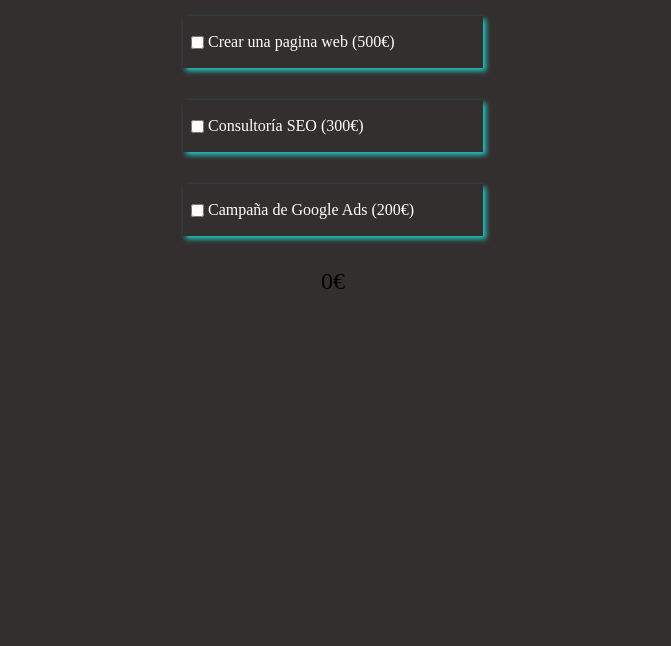
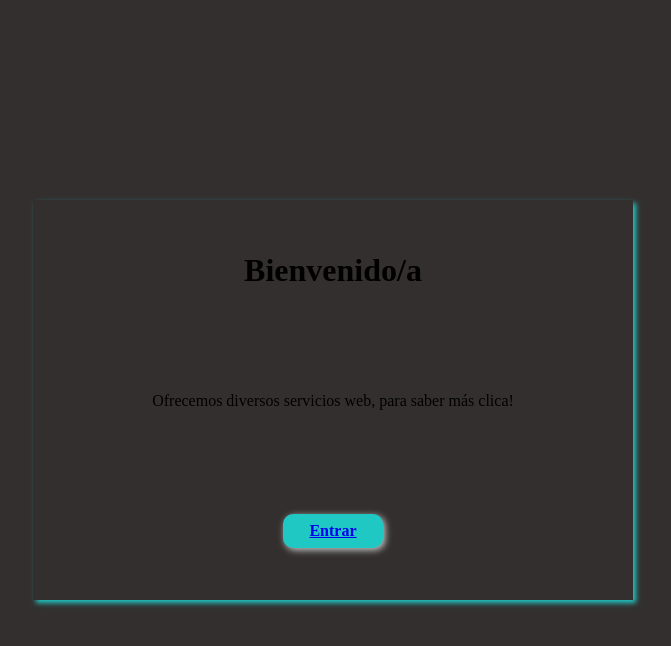
Before and after one commit to jenDevelopez/Sprint_7, a React (Vite) app: page /wellcome in a window 1280 px wide. Shown: the top 646 px of the page, without its empty margins (307-978 px from the left). Built offline with nearby package versions, Linux system fonts and the light colour scheme.

Commit message:
Ejercicio 5 finalizado

```diff
--- a/package.json
+++ b/package.json
@@ -12,6 +12,8 @@
   "dependencies": {
     "react": "^18.2.0",
     "react-dom": "^18.2.0",
+    "react-router": "^6.14.1",
+    "react-router-dom": "^6.14.1",
     "styled-components": "^6.0.0-rc.6"
   },
   "devDependencies": {
--- a/src/App.tsx
+++ b/src/App.tsx
@@ -1,125 +1,18 @@
-import {
-  DivApp,
-  DivCheckboxContainer,
-  DivTotal,
-} from "./styles/StyledComponents";
-import { data } from "./data";
-import { useState, useEffect } from "react";
-import Checkbox from "./components/Checkbox";
-import Modal from "./components/Modal";
+import { Link } from 'react-router-dom'
 
 export default function App() {
-
-  const getInitialStorage = () => {
-    const initialValue = window.localStorage.getItem('inputCheckbox')
-    if(initialValue !== null){
-      const valor = JSON.parse(initialValue)
-      setChecked(valor)
-    }
-  }
-
-  const [pages, setPages] = useState(0)
-  const [languages,setLanguages] = useState(0)
-  const [total,setTotal] = useState(0)
-  const [checked,setChecked] = useState(new Array(data.length).fill(false))
-
-  const getLanguages = () => {
-    const dataLanguages = localStorage.getItem('inputLanguages')
-    dataLanguages && setLanguages(JSON.parse(dataLanguages))
-  }
-
-  const getPages = () => {
-      const dataPages = localStorage.getItem('inputPages')
-      dataPages && setPages(JSON.parse(dataPages))
-
-  }
-  const handleChange = (position: number) => {
-    const checkedState = checked.map((item, index) =>
-    index === position ? !item : item
-    );
-
-
-    setChecked(checkedState);
-
-    const totalPrice = checkedState.reduce((sum, curr, index) => {
-      if (curr === true) {
-        if (curr === true && index === 0) {
-          return sum + data[index].price + languages * 30 + pages * 30;
-        }
-        return sum + data[index].price;
-      }
-      return sum;
-    }, 0);
-    setTotal(totalPrice);
-  };
-
-  const handlePageAdd = () => {
-    setPages(pages + 1);
-  };
-
-  const handlePageSubstract = () => {
-    pages > 0 ? setPages(pages - 1) : null;
-  };
-
-  const handleLanguageAdd = () => {
-    setLanguages(languages + 1);
-  };
-
-  const handleLanguagesubstract = () => {
-    languages > 0 ? setLanguages(languages - 1) : null;
-  };
-
-
-
-  useEffect(()=> {
-    handleChange();
-  },[languages,pages,total])
-
-  useEffect(() => {
-    const initialValue = window.localStorage.getItem('inputCheckbox')
-    if(initialValue !== null){
-      const valor = JSON.parse(initialValue)
-      setChecked(valor)
-    }
-    getLanguages()
-    getPages()
-  },[])
-
-  useEffect(() => {
-    localStorage.setItem('inputCheckbox',JSON.stringify(checked))
-    localStorage.setItem('inputPages',JSON.stringify(pages))
-    localStorage.setItem('inputLanguages',JSON.stringify(languages))
-  }, [languages, pages,checked]);
-
   return (
-    <DivApp>
-      {data.map((item, index) => (
-        <DivCheckboxContainer key={item.id}>
-          <Checkbox
-            key={item.id}
-            id={item.id}
-            price={item.price}
-            title={item.title}
-            checked={checked[index]}
-            onChange={() => handleChange(index)}
-          />
-          {index === 0 && checked[0] === true ? (
-            <Modal
-              valuePage={pages}
-              valueLange={languages}
-              handlePageAdd={handlePageAdd}
-              handlePageSubstract={handlePageSubstract}
-              handleLanguageAdd={handleLanguageAdd}
-              handleLanguageSubstract={handleLanguagesubstract}
-              onChangeLanguage={(e) => setLanguages(e.target.value)}
-              onChangePage={(e) => setPages(e.target.value)}
-            />
-          ) : null}
-        </DivCheckboxContainer>
-      ))}
-
-      <DivTotal>{total}€</DivTotal>
-
-    </DivApp>
-  );
+    <div className="wellcome-div">
+      <nav>
+        <ul>
+          <li>
+            <Link to="/wellcome">Wellcome</Link>
+          </li>
+          <li>
+            <Link to="/presupuesto">Presupuesto</Link>
+          </li>
+        </ul>
+      </nav>
+    </div>
+  )
 }
--- /dev/null
+++ b/src/components/InitialButton.tsx
@@ -0,0 +1,10 @@
+import { ButtonWellcome } from "../styles/StyledComponents"
+import { ButtonProps } from "../types"
+
+export default function Button({content}:ButtonProps) {
+  return (
+    <ButtonWellcome href="/presupuesto">
+      {content}
+    </ButtonWellcome>
+  )
+}
--- a/src/main.tsx
+++ b/src/main.tsx
@@ -1,9 +1,24 @@
 import ReactDOM from 'react-dom/client'
 import App from './App.tsx'
+import { createBrowserRouter, RouterProvider } from 'react-router-dom'
+import Presupuesto from './pages/Presupuesto.tsx'
+import Bienvenida from './pages/Bienvenida.tsx'
 
-
+const router = createBrowserRouter([
+    {
+        path: '/',
+        element: <App />
+    },
+    {
+        path: '/wellcome',
+        element:  <Bienvenida />
+    },
+    {
+        path: "/presupuesto",
+        element: <Presupuesto />
+    }
+])
 ReactDOM.createRoot(document.getElementById('root') as HTMLElement).render(
 
-    <App />
-
+    <RouterProvider router={router} />
 )
--- /dev/null
+++ b/src/pages/Bienvenida.tsx
@@ -0,0 +1,19 @@
+import InitialButton from "../components/InitialButton"
+import { StyledWellcome, ContainerWellcome } from "../styles/StyledComponents"
+
+export default function Bienvenida() {
+  return (
+    <ContainerWellcome>
+        <StyledWellcome>
+      <h1>
+        Bienvenido/a
+      </h1>
+      <p>
+        Ofrecemos diversos servicios web, para saber más clica!
+      </p>
+      <InitialButton content="Entrar" onClick={()=>{console.log('bienvenida')}}/>
+    </StyledWellcome>
+    </ContainerWellcome>
+
+  )
+}
--- /dev/null
+++ b/src/pages/Presupuesto.tsx
@@ -0,0 +1,121 @@
+import { DivApp, DivCheckboxContainer, DivTotal } from "../styles/StyledComponents";
+import { data } from "../data";
+import { useState, useEffect } from "react";
+import Checkbox from "../components/Checkbox";
+import Modal from "../components/Modal";
+
+export default function Presupuesto() {
+
+  const getInitialStorage = () => {
+    const initialValue = window.localStorage.getItem('inputCheckbox')
+    if(initialValue !== null){
+      const valor = JSON.parse(initialValue)
+      setChecked(valor)
+    }
+  }
+
+  const [pages, setPages] = useState(0)
+  const [languages,setLanguages] = useState(0)
+  const [total,setTotal] = useState(0)
+  const [checked,setChecked] = useState(new Array(data.length).fill(false))
+
+  const getLanguages = () => {
+    const dataLanguages = localStorage.getItem('inputLanguages')
+    dataLanguages && setLanguages(JSON.parse(dataLanguages))
+  }
+
+  const getPages = () => {
+      const dataPages = localStorage.getItem('inputPages')
+      dataPages && setPages(JSON.parse(dataPages))
+
+  }
+  const handleChange = (position: number) => {
+    const checkedState = checked.map((item, index) =>
+    index === position ? !item : item
+    );
+
+
+    setChecked(checkedState);
+
+    const totalPrice = checkedState.reduce((sum, curr, index) => {
+      if (curr === true) {
+        if (curr === true && index === 0) {
+          return sum + data[index].price + languages * 30 + pages * 30;
+        }
+        return sum + data[index].price;
+      }
+      return sum;
+    }, 0);
+    setTotal(totalPrice);
+  };
+
+  const handlePageAdd = () => {
+    setPages(pages + 1);
+  };
+
+  const handlePageSubstract = () => {
+    pages > 0 ? setPages(pages - 1) : null;
+  };
+
+  const handleLanguageAdd = () => {
+    setLanguages(languages + 1);
+  };
+
+  const handleLanguagesubstract = () => {
+    languages > 0 ? setLanguages(languages - 1) : null;
+  };
+
+
+
+  useEffect(()=> {
+    handleChange();
+  },[languages,pages,total])
+
+  useEffect(() => {
+    const initialValue = window.localStorage.getItem('inputCheckbox')
+    if(initialValue !== null){
+      const valor = JSON.parse(initialValue)
+      setChecked(valor)
+    }
+    getLanguages()
+    getPages()
+  },[])
+
+  useEffect(() => {
+    localStorage.setItem('inputCheckbox',JSON.stringify(checked))
+    localStorage.setItem('inputPages',JSON.stringify(pages))
+    localStorage.setItem('inputLanguages',JSON.stringify(languages))
+  }, [languages, pages,checked]);
+
+  return (
+    <DivApp>
+      {data.map((item, index) => (
+        <DivCheckboxContainer key={item.id}>
+          <Checkbox
+            key={item.id}
+            id={item.id}
+            price={item.price}
+            title={item.title}
+            checked={checked[index]}
+            onChange={() => handleChange(index)}
+          />
+          {index === 0 && checked[0] === true ? (
+            <Modal
+              valuePage={pages}
+              valueLange={languages}
+              handlePageAdd={handlePageAdd}
+              handlePageSubstract={handlePageSubstract}
+              handleLanguageAdd={handleLanguageAdd}
+              handleLanguageSubstract={handleLanguagesubstract}
+              onChangeLanguage={(e) => setLanguages(e.target.value)}
+              onChangePage={(e) => setPages(e.target.value)}
+            />
+          ) : null}
+        </DivCheckboxContainer>
+      ))}
+
+      <DivTotal>{total}€</DivTotal>
+
+    </DivApp>
+  );
+}
--- a/src/styles/StyledComponents.tsx
+++ b/src/styles/StyledComponents.tsx
@@ -51,7 +51,34 @@
   font-weight: bold;
 `
 export const DivTotal = styled.div`
+
   align-self: center;
   font-size: 1.5rem;
   margin: 1rem;
+  `
+export const ContainerWellcome = styled.div`
+height: 100vh;
+display: flex;
+justify-content: center;
+align-items: center;
 `
+export const StyledWellcome = styled.div`
+  width: 600px;
+  height: 400px;
+  box-shadow: 3px 3px 5px #20c8c3;
+  border: none;
+  text-align: center;
+  display: flex;
+  flex-direction: column;
+  align-items: center;
+  justify-content: space-around;
+  `
+
+export const ButtonWellcome = styled.a`
+  width: 100px;
+  background-color: #20c8c3 ;
+  box-shadow: 2px 2px 7px #ccc;
+  padding: .5rem 1rem;
+  font-weight:bold;
+  border-radius: 10px;
+`
--- a/src/styles/styles.css
+++ b/src/styles/styles.css
@@ -4,3 +4,41 @@
   box-sizing: border-box;
   background-color: #332f2f;
 }
+
+.wellcome-div{
+  width: 100%;
+  height: 80vh;
+  display: flex;
+  justify-content: center;
+  align-items: center;
+}
+nav {
+  width: 50%;
+  height: 50px;
+  margin:auto;
+}
+
+ul {
+  display: flex;
+  justify-content: space-around;
+
+}
+
+li{
+  display: inline-block;
+}
+li a{
+  text-decoration: none;
+  font-size: 3rem;
+  color: #551A8B;
+  background-image: linear-gradient(90deg, #20c8c3, #551A8B);
+  background-repeat: no-repeat;
+  background-size: 0% 2px;
+  background-position: left bottom;
+  transition: background-size 1000ms ease-in-out;
+}
+
+li a:hover{
+  background-size: 100% 2px;
+
+}
```
Also changed, not shown: 1 other file (tests, documents, lock files or other folders).
